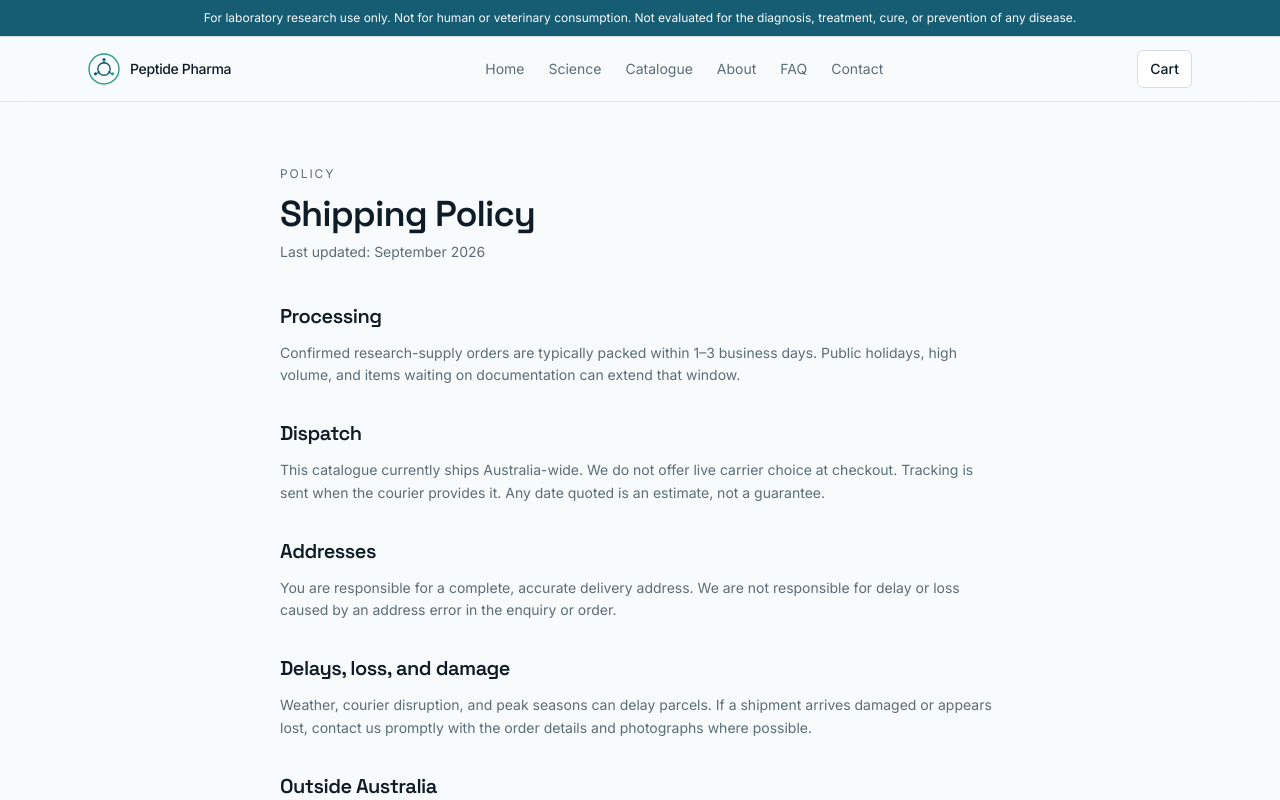
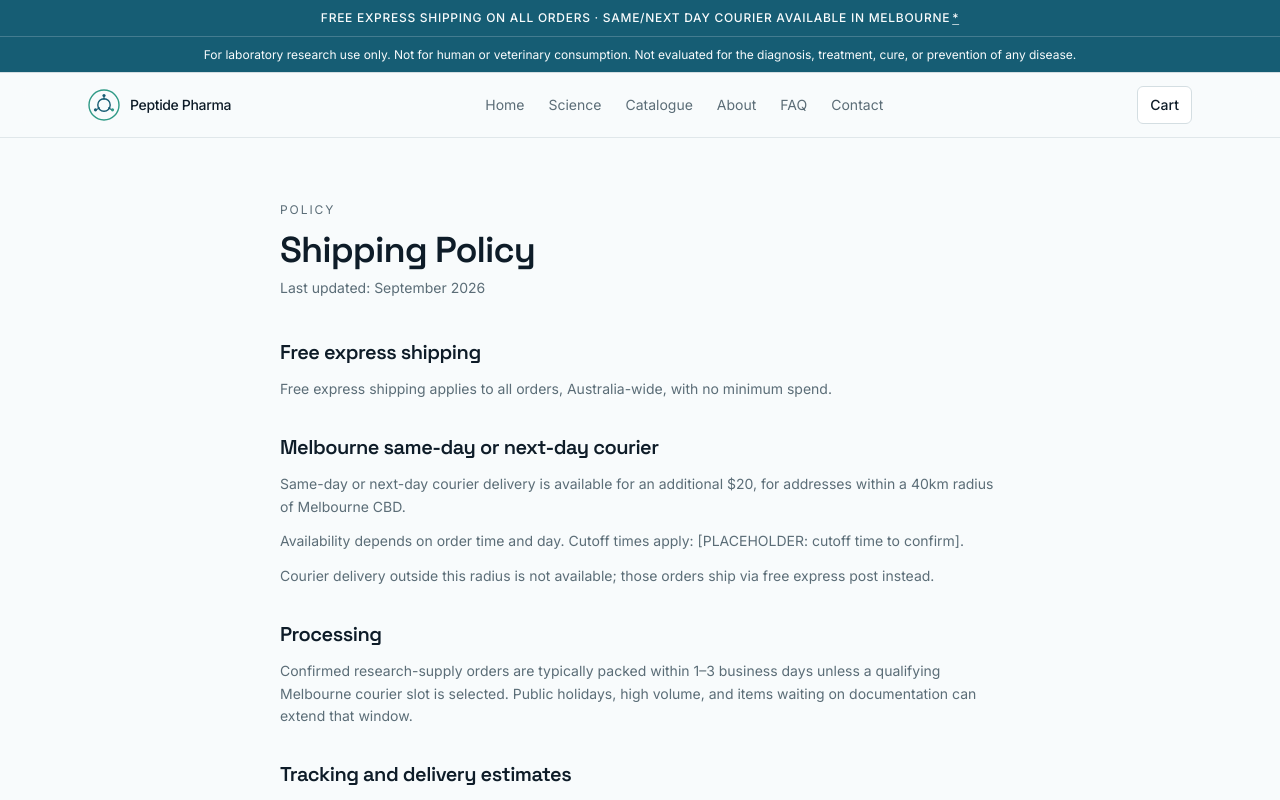
Before and after one commit to chencocassandra/Peptide-Pharma, a Next.js app: page /shipping in a window 1280 px wide. Shown: the top 800 px of the page. Built offline with nearby package versions, Linux system fonts and the light colour scheme.

Commit message:
Add free express shipping banner and Melbourne courier terms.
Co-authored-by: Cursor <cursoragent@cursor.com>

```diff
--- a/app/about/page.tsx
+++ b/app/about/page.tsx
@@ -114,9 +114,10 @@ export default function AboutPage() {
             <article className="rounded-xl border border-border bg-card p-6">
               <h3 className="font-semibold">Dispatch</h3>
               <p className="mt-2 text-sm leading-relaxed text-muted-foreground">
-                Australia-wide shipping. Processing is typically 1–3 business
-                days after payment. Tracking is sent when the courier provides
-                it. Delivery dates are not guaranteed.
+                Free express shipping on all Australia-wide orders, with no
+                minimum spend. Same- or next-day Melbourne courier is $20 extra
+                within 40km of the CBD; otherwise parcels go via free express
+                post. Tracking is sent when the carrier provides it.
               </p>
             </article>
             <article className="rounded-xl border border-border bg-card p-6">
--- a/app/contact/page.tsx
+++ b/app/contact/page.tsx
@@ -29,7 +29,7 @@ export default function ContactPage() {
           </li>
           <li>
             <p className="text-muted-foreground">Dispatch</p>
-            <p className="font-medium">Australia-wide</p>
+            <p className="font-medium">Free express, Australia-wide</p>
           </li>
           <li>
             <p className="text-muted-foreground">Hours</p>
@@ -42,8 +42,10 @@ export default function ContactPage() {
         </ul>
         <h3 className="mt-8 font-semibold">Orders</h3>
         <p className="mt-2 max-w-sm text-sm leading-relaxed text-muted-foreground">
-          Typical processing is 1–3 business days after payment confirmation.
-          Quote requests are usually answered within two business days.
+          Typical processing is 1–3 business days after payment confirmation,
+          then free express post Australia-wide. Melbourne same- or next-day
+          courier is available for $20 within 40km of the CBD. Quote requests
+          are usually answered within two business days.
         </p>
       </div>
       <ContactForm />
--- a/app/faq/page.tsx
+++ b/app/faq/page.tsx
@@ -15,7 +15,8 @@ export default function FaqPage() {
         Frequently asked questions
       </h1>
       <p className="mt-4 text-sm leading-relaxed text-muted-foreground">
-        Research-use listings, documentation, and Australia-wide dispatch.
+        Research-use listings, documentation, and free express shipping
+        Australia-wide.
       </p>
       <div className="mt-10">
         <FaqList />
--- a/app/layout.tsx
+++ b/app/layout.tsx
@@ -3,6 +3,7 @@ import { Inter, Space_Grotesk } from "next/font/google";
 import { CartDrawer } from "@/components/CartDrawer";
 import { CartProvider } from "@/components/CartProvider";
 import { ResearchBanner } from "@/components/ResearchBanner";
+import { ShippingBanner } from "@/components/ShippingBanner";
 import { SiteFooter } from "@/components/SiteFooter";
 import { SiteHeader } from "@/components/SiteHeader";
 import "./globals.css";
@@ -54,6 +55,7 @@ export default function RootLayout({ children }: LayoutProps<"/">) {
           >
             Skip to content
           </a>
+          <ShippingBanner />
           <ResearchBanner />
           <SiteHeader />
           <main id="main" className="flex-1">
--- a/app/page.tsx
+++ b/app/page.tsx
@@ -86,8 +86,8 @@ export default function HomePage() {
             ],
             [
               "02",
-              "Australia-wide dispatch",
-              "Orders are typically processed within 1–3 business days after payment is confirmed.",
+              "Free express, Australia-wide",
+              "Every order includes free express shipping, with no minimum spend. Same- or next-day courier is available in Melbourne for $20 within 40km of the CBD.",
             ],
             [
               "03",
--- a/app/shipping/page.tsx
+++ b/app/shipping/page.tsx
@@ -1,25 +1,48 @@
 import type { Metadata } from "next";
 import { LegalPage } from "@/components/LegalPage";
+import { shippingCutoffPlaceholder } from "@/lib/shipping";
 
 export const metadata: Metadata = { title: "Shipping Policy" };
 
 export default function ShippingPage() {
   return (
     <LegalPage title="Shipping Policy" updated="September 2026">
+      <section id="express">
+        <h2>Free express shipping</h2>
+        <p>
+          Free express shipping applies to all orders, Australia-wide, with no
+          minimum spend.
+        </p>
+      </section>
+      <section id="melbourne-courier">
+        <h2>Melbourne same-day or next-day courier</h2>
+        <p>
+          Same-day or next-day courier delivery is available for an additional
+          $20, for addresses within a 40km radius of Melbourne CBD.
+        </p>
+        <p>
+          Availability depends on order time and day. Cutoff times apply:{" "}
+          {shippingCutoffPlaceholder}.
+        </p>
+        <p>
+          Courier delivery outside this radius is not available; those orders
+          ship via free express post instead.
+        </p>
+      </section>
       <section>
         <h2>Processing</h2>
         <p>
           Confirmed research-supply orders are typically packed within 1–3
-          business days. Public holidays, high volume, and items waiting on
-          documentation can extend that window.
+          business days unless a qualifying Melbourne courier slot is selected.
+          Public holidays, high volume, and items waiting on documentation can
+          extend that window.
         </p>
       </section>
       <section>
-        <h2>Dispatch</h2>
+        <h2>Tracking and delivery estimates</h2>
         <p>
-          This catalogue currently ships Australia-wide. We do not offer live
-          carrier choice at checkout. Tracking is sent when the courier provides
-          it. Any date quoted is an estimate, not a guarantee.
+          Tracking is sent when the carrier provides it. Any date quoted is an
+          estimate, not a guarantee.
         </p>
       </section>
       <section>
--- a/app/terms/page.tsx
+++ b/app/terms/page.tsx
@@ -1,5 +1,6 @@
 import type { Metadata } from "next";
 import { LegalPage } from "@/components/LegalPage";
+import { shippingCutoffPlaceholder } from "@/lib/shipping";
 
 export const metadata: Metadata = { title: "Terms of Service" };
 
@@ -20,6 +21,27 @@ export default function TermsPage() {
           a medicine, food, or cosmetic, and nothing is supplied for human or
           veterinary use, diagnosis, or treatment. Buyers confirm they are
           qualified to handle the material in a research setting.
+        </p>
+      </section>
+      <section>
+        <h2>Shipping</h2>
+        <p>
+          Free express shipping applies to all orders, Australia-wide, with no
+          minimum spend.
+        </p>
+        <p>
+          Same-day or next-day courier delivery is available for an additional
+          $20, for addresses within a 40km radius of Melbourne CBD. Availability
+          depends on order time and day. Cutoff times apply:{" "}
+          {shippingCutoffPlaceholder}. Courier delivery outside this radius is
+          not available; those orders ship via free express post instead.
+        </p>
+        <p>
+          Full shipping rules, tracking, and address terms are on the{" "}
+          <a href="/shipping" className="font-medium text-primary underline">
+            Shipping Policy
+          </a>
+          .
         </p>
       </section>
       <section>
--- a/components/LegalPage.tsx
+++ b/components/LegalPage.tsx
@@ -18,7 +18,7 @@ export function LegalPage({
         {title}
       </h1>
       <p className="mt-2 text-sm text-muted-foreground">Last updated: {updated}</p>
-      <div className="mt-10 space-y-8 text-sm leading-relaxed text-muted-foreground [&_h2]:font-display [&_h2]:text-xl [&_h2]:font-semibold [&_h2]:tracking-tight [&_h2]:text-foreground [&_p]:mt-3">
+      <div className="mt-10 space-y-8 text-sm leading-relaxed text-muted-foreground [&_h2]:font-display [&_h2]:text-xl [&_h2]:font-semibold [&_h2]:tracking-tight [&_h2]:text-foreground [&_p]:mt-3 [&_ul]:mt-3 [&_li]:mt-2 [&_li]:ml-5 [&_li]:list-disc">
         {children}
       </div>
     </article>
--- /dev/null
+++ b/components/ShippingBanner.tsx
@@ -0,0 +1,45 @@
+"use client";
+
+import Link from "next/link";
+import { useId, useState } from "react";
+import { shippingCutoffPlaceholder, shippingSummary } from "@/lib/shipping";
+
+export function ShippingBanner() {
+  const tooltipId = useId();
+  const [open, setOpen] = useState(false);
+
+  return (
+    <div className="relative border-b border-primary-foreground/20 bg-primary px-4 py-2 text-primary-foreground">
+      <p className="text-center text-[11px] font-medium leading-relaxed tracking-[0.06em] sm:text-xs">
+        FREE EXPRESS SHIPPING ON ALL ORDERS · SAME/NEXT DAY COURIER AVAILABLE IN
+        MELBOURNE
+        <span className="relative inline-block">
+          <Link
+            href="/shipping"
+            className="ml-0.5 underline decoration-primary-foreground/70 underline-offset-2 hover:decoration-primary-foreground"
+            aria-describedby={open ? tooltipId : undefined}
+            aria-label="Melbourne courier conditions, full shipping details"
+            onMouseEnter={() => setOpen(true)}
+            onMouseLeave={() => setOpen(false)}
+            onFocus={() => setOpen(true)}
+            onBlur={() => setOpen(false)}
+          >
+            *
+          </Link>
+          {open ? (
+            <span
+              id={tooltipId}
+              role="tooltip"
+              className="absolute left-1/2 top-full z-50 mt-2 w-72 -translate-x-1/2 rounded-md border border-border bg-card p-3 text-left text-xs font-normal normal-case tracking-normal text-foreground shadow-sm sm:w-80"
+            >
+              {shippingSummary} Cutoff {shippingCutoffPlaceholder}.{" "}
+              <Link href="/shipping" className="font-medium text-primary underline">
+                Full details
+              </Link>
+            </span>
+          ) : null}
+        </span>
+      </p>
+    </div>
+  );
+}
--- a/lib/faq.ts
+++ b/lib/faq.ts
@@ -8,8 +8,12 @@ export const faqs = [
     a: "Batch Certificates of Analysis are available on request. Email research@peptidepharma.com with the product name and SKU from the product page. Lot numbers are confirmed with dispatch documentation where applicable.",
   },
   {
+    q: "Do you offer free shipping?",
+    a: "Yes. Free express shipping applies to all orders, Australia-wide, with no minimum spend. Same- or next-day courier is an extra $20 for addresses within 40km of Melbourne CBD, subject to cutoff; otherwise the order ships on free express post. See the Shipping Policy for full details.",
+  },
+  {
     q: "How quickly are orders processed?",
-    a: "Research-supply orders are typically processed within 1–3 business days after payment is confirmed. Peak periods, public holidays, and back-ordered SKUs can take longer. Dispatch is Australia-wide; delivery dates are estimates, not guarantees.",
+    a: "Research-supply orders are typically processed within 1–3 business days after payment is confirmed. Every order then ships Australia-wide on free express post, with no minimum spend. Same- or next-day courier is available for $20 within 40km of Melbourne CBD, subject to cutoff; outside that radius, parcels go via free express post. Peak periods, public holidays, and back-ordered SKUs can take longer. Delivery dates are estimates, not guarantees.",
   },
   {
     q: "How can I contact Peptide Pharma?",
--- /dev/null
+++ b/lib/shipping.ts
@@ -0,0 +1,5 @@
+export const shippingCutoffPlaceholder =
+  "[PLACEHOLDER: cutoff time to confirm]";
+
+export const shippingSummary =
+  "Free express post on every Australia-wide order, no minimum. Same- or next-day Melbourne courier is +$20 within 40km of the CBD, subject to cutoff. Outside that radius, orders ship free express post.";
```
Also changed, not shown: components/SiteFooter.tsx (+4 -3 lines).
